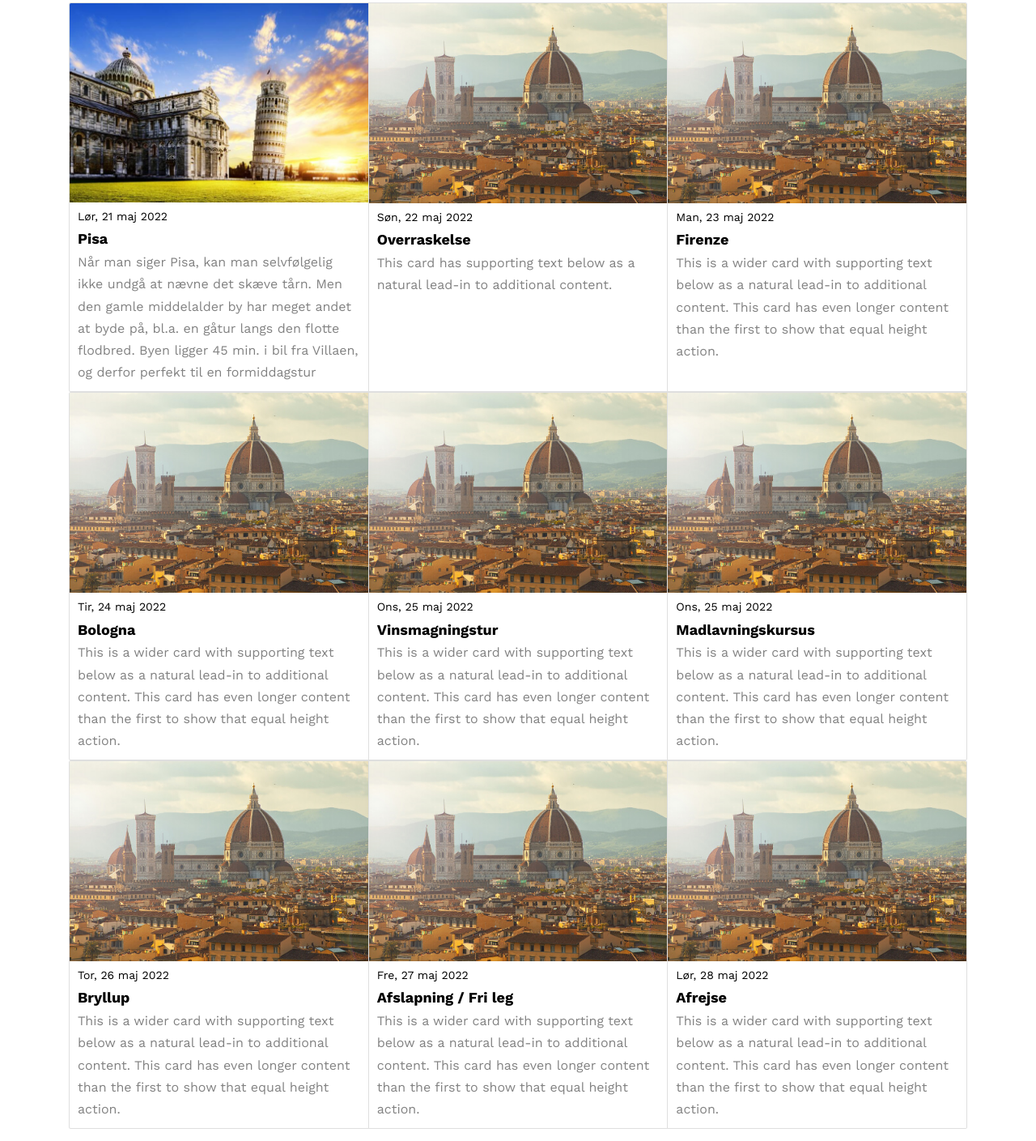
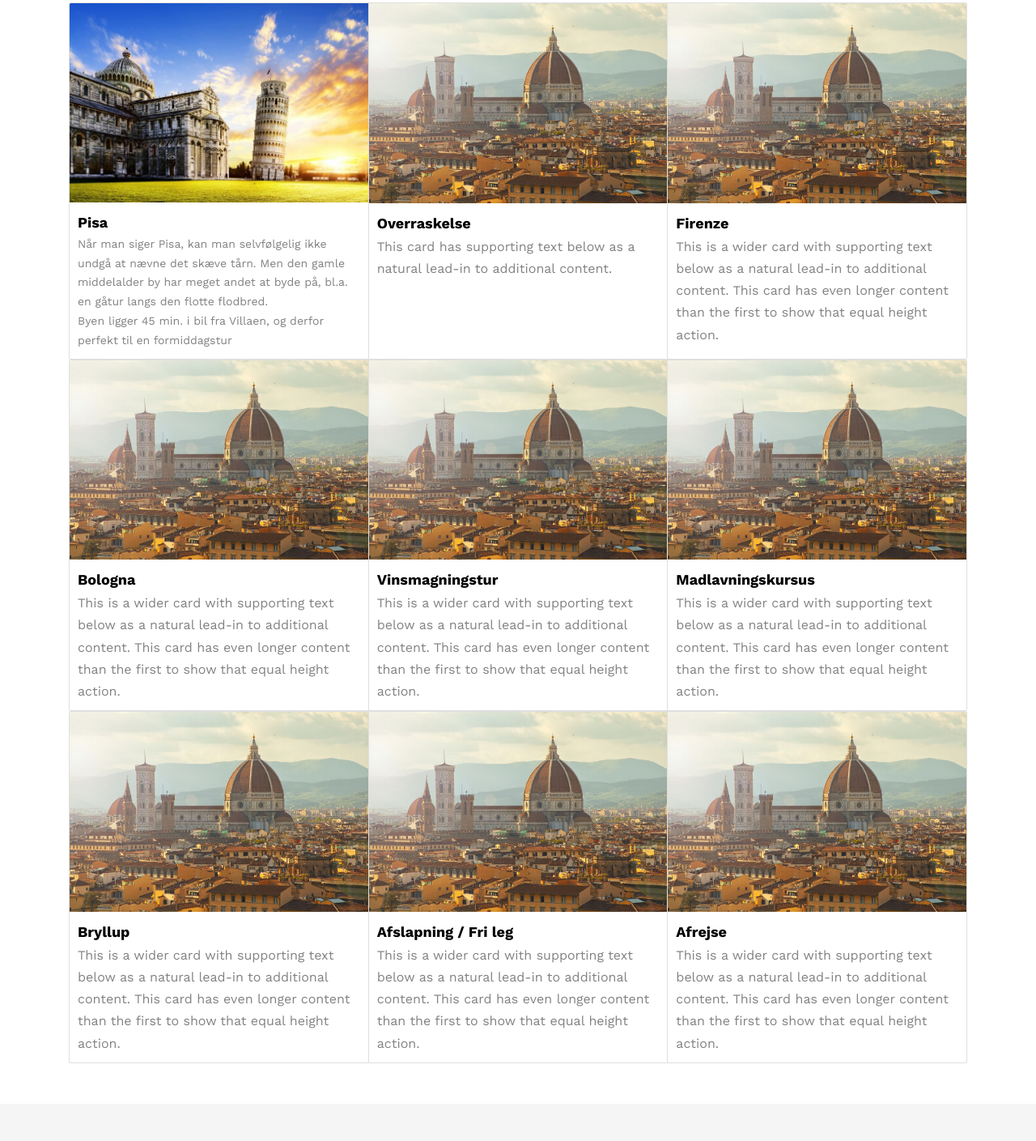
Before and after one commit to kristian2890/bryllup, a plain HTML site: page bryllupsugen.html in a window 1280 px wide. Shown: the part 1097-2506 px from the top of the page at 81% size. Drawn offline with nearby package versions, Linux system fonts and the light colour scheme.

Commit message:
Update bryllupsugen.html

```diff
--- a/bryllupsugen.html
+++ b/bryllupsugen.html
@@ -97,15 +97,15 @@
         <div class="card">
           <img src="images/Pisa.jpg" class="card-img-top" alt="Firenze-tur">
           <div class="card-body">
-            <h5 class="card-title">Lør, 21 maj 2022</h5>
+            <h5 style="display:none" class="card-title">Lør, 21 maj 2022</h5>
             <h5 style="font-weight:bold; font-size:large;padding-top:5px;" class="card-title">Pisa</h5>
-            <p class="card-text">Når man siger Pisa, kan man selvfølgelig ikke undgå at nævne det skæve tårn. Men den gamle middelalder by har meget andet at byde på, bl.a. en gåtur langs den flotte flodbred. Byen ligger 45 min. i bil fra Villaen, og derfor perfekt til en formiddagstur </p>
+            <p style="font-size:14px" class="card-text">Når man siger Pisa, kan man selvfølgelig ikke undgå at nævne det skæve tårn. Men den gamle middelalder by har meget andet at byde på, bl.a. en gåtur langs den flotte flodbred.<br/>Byen ligger 45 min. i bil fra Villaen, og derfor perfekt til en formiddagstur </p>
           </div>
         </div>
         <div class="card">
             <img src="images/firenze.jpg" class="card-img-top" alt="Firenze-tur">
           <div class="card-body">
-            <h5 class="card-title">Søn, 22 maj 2022</h5>
+            <h5 style="display:none" class="card-title">Søn, 22 maj 2022</h5>
             <h5 style="font-weight:bold; font-size:large;padding-top:5px;" class="card-title">Overraskelse</h5>
             <p class="card-text">This card has supporting text below as a natural lead-in to additional content.</p>
           </div>
@@ -113,7 +113,7 @@
         <div class="card">
             <img src="images/firenze.jpg" class="card-img-top" alt="Firenze-tur">
           <div class="card-body">
-            <h5 class="card-title">Man, 23 maj 2022</h5>
+            <h5 style="display:none" class="card-title">Man, 23 maj 2022</h5>
             <h5 style="font-weight:bold; font-size:large;padding-top:5px;" class="card-title">Firenze</h5>
             <p class="card-text">This is a wider card with supporting text below as a natural lead-in to additional content. This card has even longer content than the first to show that equal height action.</p>
           </div>
@@ -124,7 +124,7 @@
         <div class="card">
             <img src="images/firenze.jpg" class="card-img-top" alt="Firenze-tur">
           <div class="card-body">
-            <h5 class="card-title">Tir, 24 maj 2022</h5>
+            <h5 style="display:none" class="card-title">Tir, 24 maj 2022</h5>
             <h5 style="font-weight:bold; font-size:large;padding-top:5px;" class="card-title">Bologna</h5>
             <p class="card-text">This is a wider card with supporting text below as a natural lead-in to additional content. This card has even longer content than the first to show that equal height action.</p>
           </div>
@@ -132,7 +132,7 @@
         <div class="card">
             <img src="images/firenze.jpg" class="card-img-top" alt="Firenze-tur">
           <div class="card-body">
-            <h5 class="card-title">Ons, 25 maj 2022</h5>
+            <h5 style="display:none" class="card-title">Ons, 25 maj 2022</h5>
             <h5 style="font-weight:bold; font-size:large;padding-top:5px;" class="card-title">Vinsmagningstur</h5>
             <p class="card-text">This is a wider card with supporting text below as a natural lead-in to additional content. This card has even longer content than the first to show that equal height action.</p>
           </div>
@@ -140,7 +140,7 @@
         <div class="card">
             <img src="images/firenze.jpg" class="card-img-top" alt="Firenze-tur">
           <div class="card-body">
-            <h5 class="card-title">Ons, 25 maj 2022</h5>
+            <h5 style="display:none" class="card-title">Ons, 25 maj 2022</h5>
             <h5 style="font-weight:bold; font-size:large;padding-top:5px;" class="card-title">Madlavningskursus</h5>
             <p class="card-text">This is a wider card with supporting text below as a natural lead-in to additional content. This card has even longer content than the first to show that equal height action.</p>
           </div>
@@ -151,7 +151,7 @@
         <div class="card">
             <img src="images/firenze.jpg" class="card-img-top" alt="Firenze-tur">
           <div class="card-body">
-            <h5 class="card-title">Tor, 26 maj 2022</h5>
+            <h5 style="display:none" class="card-title">Tor, 26 maj 2022</h5>
             <h5 style="font-weight:bold; font-size:large;padding-top:5px;" class="card-title">Bryllup</h5>
             <p class="card-text">This is a wider card with supporting text below as a natural lead-in to additional content. This card has even longer content than the first to show that equal height action.</p>
           </div>
@@ -159,7 +159,7 @@
         <div class="card">
             <img src="images/firenze.jpg" class="card-img-top" alt="Firenze-tur">
           <div class="card-body">
-            <h5 class="card-title">Fre, 27 maj 2022</h5>
+            <h5 style="display:none" class="card-title">Fre, 27 maj 2022</h5>
             <h5 style="font-weight:bold; font-size:large;padding-top:5px;" class="card-title">Afslapning / Fri leg</h5>
             <p class="card-text">This is a wider card with supporting text below as a natural lead-in to additional content. This card has even longer content than the first to show that equal height action.</p>
           </div>
@@ -167,7 +167,7 @@
         <div class="card">
             <img src="images/firenze.jpg" class="card-img-top" alt="Firenze-tur">
           <div class="card-body">
-            <h5 class="card-title">Lør, 28 maj 2022</h5>
+            <h5 style="display:none" class="card-title">Lør, 28 maj 2022</h5>
             <h5 style="font-weight:bold; font-size:large;padding-top:5px;" class="card-title">Afrejse</h5>
             <p class="card-text">This is a wider card with supporting text below as a natural lead-in to additional content. This card has even longer content than the first to show that equal height action.</p>
           </div>
```
